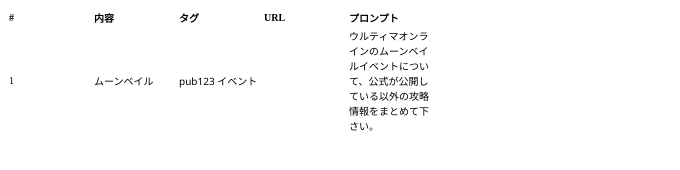
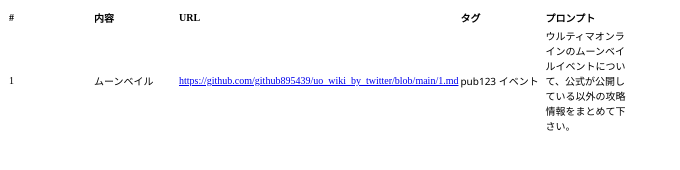
Before and after one commit to github895439/uo_wiki_by_twitter, a plain HTML site: page index.html in a window 1280 px wide. Shown: the whole page, without its empty margins (0-680 px from the left). Drawn offline with Linux system fonts and the light colour scheme.

Commit message:
insert url

```diff
--- a/index.html
+++ b/index.html
@@ -7,7 +7,7 @@
 	<title>twitterから作ったUO wiki</title>
 	<meta name="generator" content="LibreOffice 24.8.5.1 (Windows)"/>
 	<meta name="created" content="2026-07-03T13:13:06.885000000"/>
-	<meta name="changed" content="2026-07-03T21:30:34.458000000"/>
+	<meta name="changed" content="2026-07-03T21:36:20.861000000"/>
 
 	<style type="text/css">
 		body,div,table,thead,tbody,tfoot,tr,th,td,p { font-family:"Noto Sans JP"; font-size:x-small }
@@ -24,15 +24,15 @@
 	<tr>
 		<td height="17" align="left" sdnum="1041;0;@" data-sheets-value="{ &quot;1&quot;: 2, &quot;2&quot;: &quot;#&quot;}"><b><font face="Liberation Serif">#</font></b></td>
 		<td align="left" sdnum="1041;0;@" data-sheets-value="{ &quot;1&quot;: 2, &quot;2&quot;: &quot;内容&quot;}"><b><font face="Segoe UI">内容</font></b></td>
+		<td align="left" sdnum="1041;0;@" data-sheets-value="{ &quot;1&quot;: 2, &quot;2&quot;: &quot;URL&quot;}"><b><font face="Liberation Serif">URL</font></b></td>
 		<td align="left" sdnum="1041;0;@" data-sheets-value="{ &quot;1&quot;: 2, &quot;2&quot;: &quot;タグ&quot;}"><b><font face="Segoe UI">タグ</font></b></td>
-		<td align="left" sdnum="1041;0;@" data-sheets-value="{ &quot;1&quot;: 2, &quot;2&quot;: &quot;URL&quot;}"><b><font face="Liberation Serif">URL</font></b></td>
 		<td align="left" sdnum="1041;0;@" data-sheets-value="{ &quot;1&quot;: 2, &quot;2&quot;: &quot;プロンプト&quot;}"><b><font face="Segoe UI">プロンプト</font></b></td>
 	</tr>
 	<tr>
 		<td height="19" align="left" sdval="1" sdnum="1041;"><font face="Liberation Serif">1</font></td>
 		<td align="left" sdnum="1041;0;@" data-sheets-value="{ &quot;1&quot;: 2, &quot;2&quot;: &quot;ムーンベイル&quot;}"><font face="Segoe UI">ムーンベイル</font></td>
+		<td align="left" sdnum="1041;0;@" data-sheets-value="{ &quot;1&quot;: 2, &quot;2&quot;: &quot;https:\/\/github.com\/github895439\/uo_wiki_by_twitter\/blob\/main\/1.md&quot;}"><font face="Liberation Serif"><a href="https://github.com/github895439/uo_wiki_by_twitter/blob/main/1.md">https://github.com/github895439/uo_wiki_by_twitter/blob/main/1.md</a></font></td>
 		<td align="left" sdnum="1041;0;@" data-sheets-value="{ &quot;1&quot;: 2, &quot;2&quot;: &quot;pub123 イベント&quot;}"><font face="Segoe UI">pub123 イベント</font></td>
-		<td align="left" sdnum="1041;0;@" data-sheets-value="{ &quot;1&quot;: 2, &quot;2&quot;: &quot;&quot;}"><font face="Segoe UI"><br></font></td>
 		<td align="left" sdnum="1041;0;@" data-sheets-value="{ &quot;1&quot;: 2, &quot;2&quot;: &quot;ウルティマオンラインのムーンベイルイベントについて、公式が公開している以外の攻略情報をまとめて下さい。&quot;}"><font face="Segoe UI">ウルティマオンラインのムーンベイルイベントについて、公式が公開している以外の攻略情報をまとめて下さい。</font></td>
 	</tr>
 </table>
```
